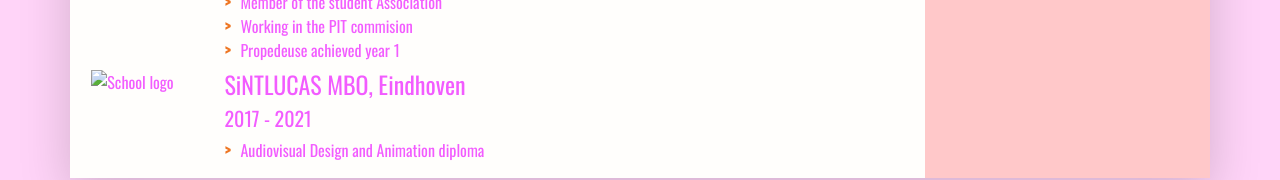
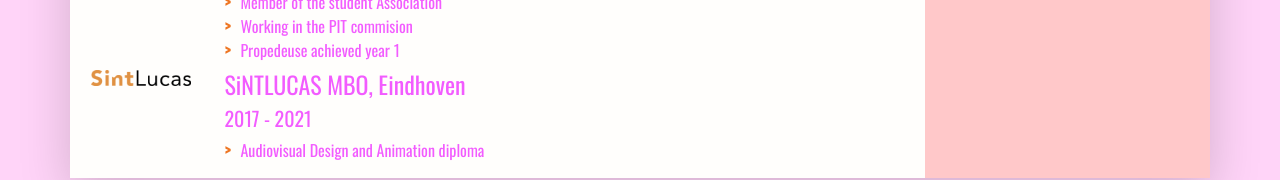
Before and after one commit to Laurevspijk/Laurevanspijk-cv, a plain HTML site: page index.html in a window 1280 px wide. Shown: the part 1106-1286 px from the top of the page. Drawn offline with nearby package versions, Linux system fonts and the light colour scheme.

Commit message:
Sintlucas

```diff
--- a/index.html
+++ b/index.html
@@ -200,7 +200,7 @@
               <!-- 2nd item in education -->
               <li class="biography-item row mb-2">
                 <div class="logo-container col-3 col-sm-2 col-md-3 col-lg-2">
-                  <img class="biography-logo mw-100 d-block mx-auto" src="images/schools/sintlucas2"
+                  <img class="biography-logo mw-100 d-block mx-auto" src="images/schools/Sintlucas3.png"
 					  alt="School logo" width="100">
 			    </div>
                 <div class="biography-contents col-9 col-sm-10 col-md-9 col-lg-10">
```
Also changed, not shown: images/schools/Sintlucas3.png (added), 3 other files.
